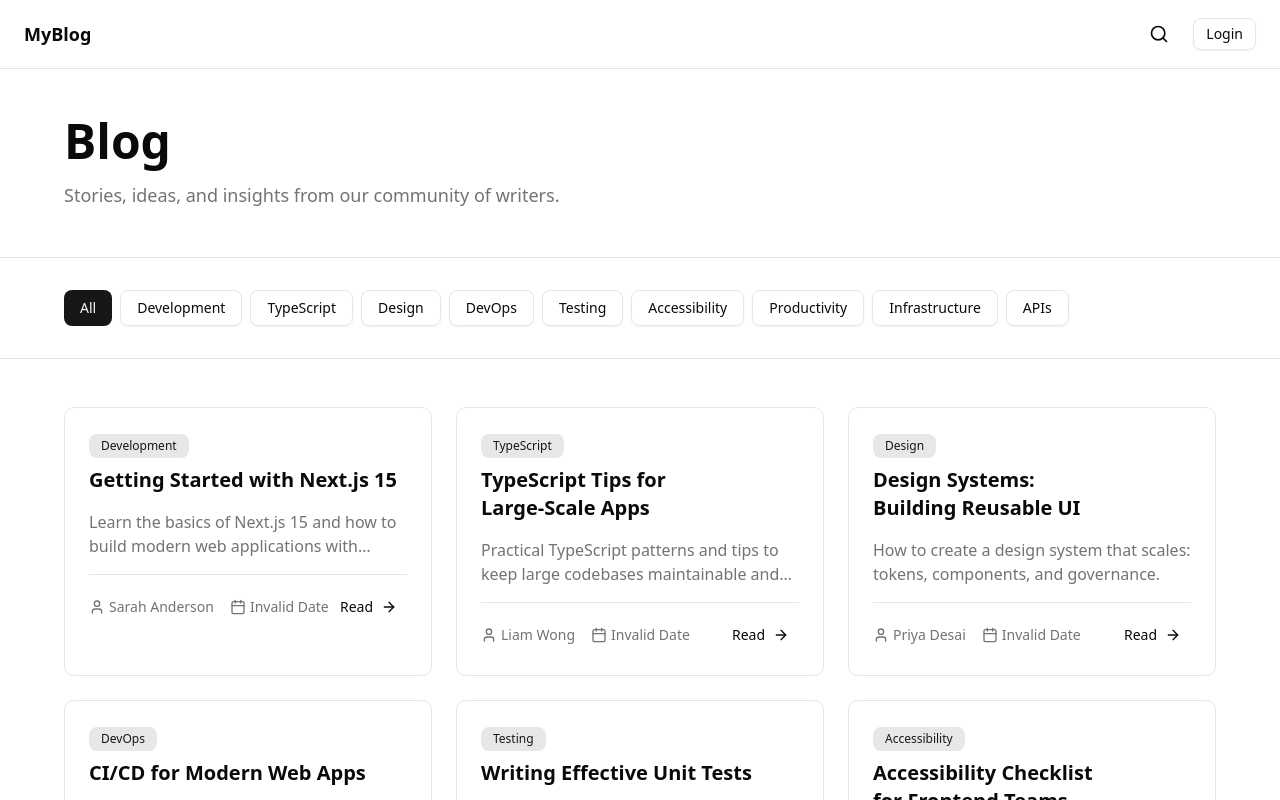
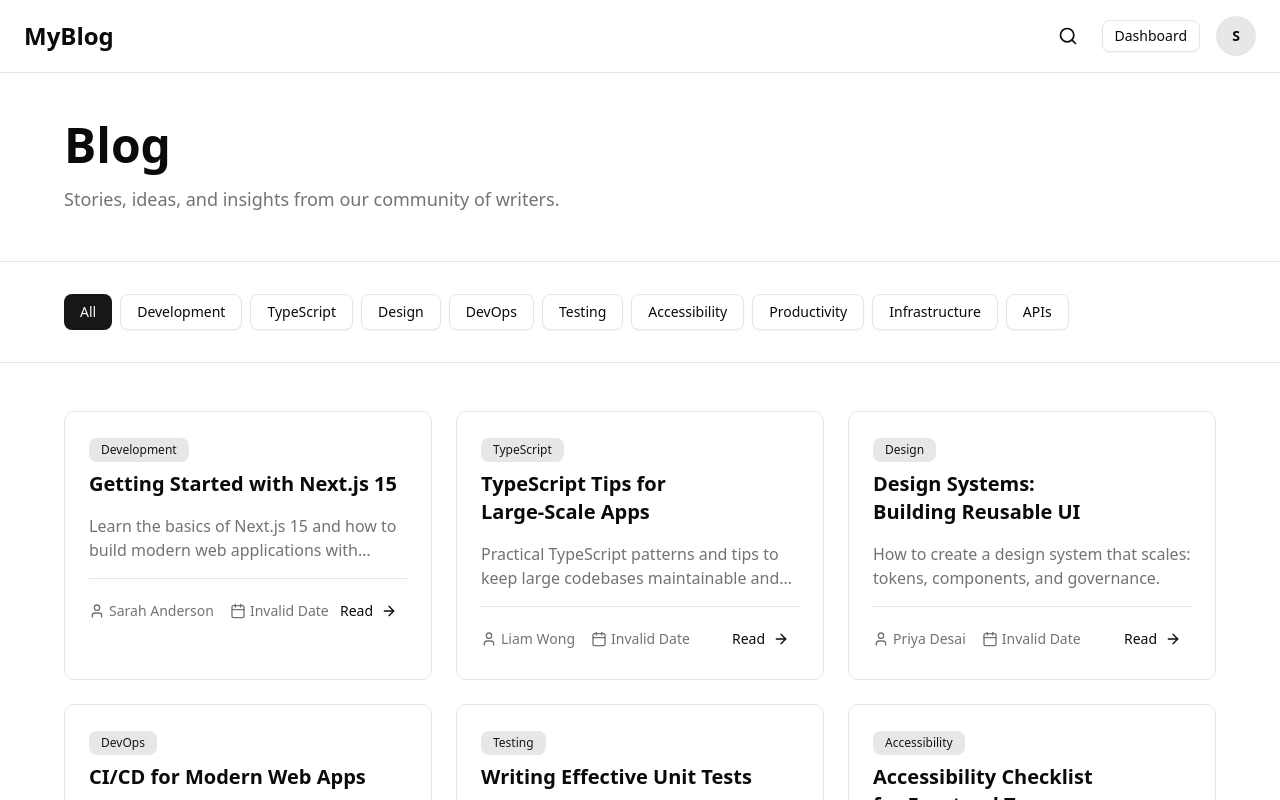
Before and after one commit to ShehaanN/MyBlog, a Next.js app in the folder frontend/: page /blog in a window 1280 px wide. Shown: the top 800 px of the page. Built offline with nearby package versions, Linux system fonts and the light colour scheme.

Commit message:
fix: update blog and CMS components with user,post data

```diff
--- a/frontend/app/blog/[slug]/page.tsx
+++ b/frontend/app/blog/[slug]/page.tsx
@@ -6,6 +6,21 @@ import { useState } from "react";
 import { ArrowLeft } from "lucide-react";
 import Image from "next/image";
 import Link from "next/link";
+
+interface BlogPost {
+  id: number;
+  title: string;
+  excerpt: string;
+  slug: string;
+  content: string;
+  author: string;
+  createdAt: string;
+  category: string;
+  updatedAt: string;
+  status: "published" | "draft" | "archived";
+  readingTime: string;
+  viewCount: number;
+}
 
 const allBlogPosts = [
   {
@@ -51,6 +66,7 @@ Next.js 15 is a powerful update that makes building modern web applications easi
     createdAt: "2025-01-15",
     category: "Development",
     updatedAt: "2025-01-16",
+    status: "published",
     readingTime: "5 min read",
     viewCount: 245,
   },
@@ -82,6 +98,7 @@ Adopting these patterns helps prevent technical debt and keeps TypeScript a prod
     createdAt: "2025-02-03",
     category: "TypeScript",
     updatedAt: "2025-02-04",
+    status: "published",
     readingTime: "6 min read",
     viewCount: 412,
   },
@@ -112,6 +129,7 @@ Invest in a design system early to save time and maintain consistency across pro
     createdAt: "2025-03-10",
     category: "Design",
     updatedAt: "2025-03-12",
+    status: "published",
     readingTime: "4 min read",
     viewCount: 178,
   },
@@ -142,6 +160,7 @@ Good CI/CD practices reduce risk and increase developer confidence.`,
     createdAt: "2025-04-01",
     category: "DevOps",
     updatedAt: "2025-04-02",
+    status: "published",
     readingTime: "5 min read",
     viewCount: 329,
   },
@@ -173,6 +192,7 @@ Quality unit tests improve long-term velocity and confidence.`,
     createdAt: "2025-05-18",
     category: "Testing",
     updatedAt: "2025-05-19",
+    status: "published",
     readingTime: "7 min read",
     viewCount: 287,
   },
@@ -204,6 +224,7 @@ Accessibility is a continuous effort — start small and iterate.`,
     createdAt: "2025-06-05",
     category: "Accessibility",
     updatedAt: "2025-06-05",
+    status: "published",
     readingTime: "3 min read",
     viewCount: 156,
   },
@@ -234,6 +255,7 @@ Combining the right habits with tools helps remote engineers produce consistent,
     createdAt: "2025-07-09",
     category: "Productivity",
     updatedAt: "2025-07-10",
+    status: "published",
     readingTime: "5 min read",
     viewCount: 203,
   },
@@ -266,6 +288,7 @@ Ensure secure tokens, rate limiting, and distributed tracing for edge functions
     createdAt: "2025-08-12",
     category: "Infrastructure",
     updatedAt: "2025-08-13",
+    status: "published",
     readingTime: "6 min read",
     viewCount: 191,
   },
@@ -304,24 +327,10 @@ Monitor query patterns, enforce timeouts, and provide good developer docs to kee
     createdAt: "2025-09-21",
     category: "APIs",
     updatedAt: "2025-09-22",
-    readingTime: "8 min read",
+    status: "published",
     viewCount: 521,
   },
 ];
-
-interface BlogPost {
-  id: number;
-  title: string;
-  slug: string;
-  excerpt: string;
-  content: string;
-  author: string;
-  category: string;
-  createdAt: string;
-  updatedAt: string;
-  readingTime: string;
-  viewCount: number;
-}
 
 const BlogPostPage = () => {
   const { slug } = useParams();
--- a/frontend/app/cms/posts/page.tsx
+++ b/frontend/app/cms/posts/page.tsx
@@ -17,9 +17,25 @@ import {
 import { Plus, Search, Filter } from "lucide-react";
 import { useState } from "react";
 
+interface Post {
+  id: number;
+  title: string;
+  excerpt: string;
+  slug: string;
+  content: string;
+  author: string;
+  createdAt: string;
+  category: string;
+  updatedAt: string;
+  status: "published" | "draft" | "archived";
+  readingTime: string;
+  viewCount: number;
+}
+
 const PostsPage = () => {
   const [searchTerm, setSearchTerm] = useState("");
-  const posts = [
+
+  const [posts, setPosts] = useState<Post[]>([
     {
       id: 1,
       title: "Getting Started with Next.js 15",
@@ -161,7 +177,7 @@ Good CI/CD practices reduce risk and increase developer confidence.`,
       readingTime: "5 min read",
       viewCount: 329,
     },
-  ];
+  ]);
 
   const filteredPosts = posts.filter(
     (post) =>
--- a/frontend/components/blog-header.tsx
+++ b/frontend/components/blog-header.tsx
@@ -6,6 +6,11 @@ import Link from "next/link";
 import { useState } from "react";
 
 const BlogHeader = () => {
+  const user = {
+    id: 1,
+    name: "Shehan Nadeesha",
+    email: "shehan@gmail.com",
+  };
   const [searchOpen, setSearchOpen] = useState(false);
   return (
     <nav className="sticky top-0 z-40 backdrop-blur-sm bg-background/80 border-b border-border">
@@ -13,8 +18,8 @@ const BlogHeader = () => {
         <div className="flex items-center justify-between">
           <div>
             <Link
-              href="/"
-              className="font-bold text-lg hover:text-primary transition"
+              href="/blog"
+              className="font-bold text-2xl hover:text-primary transition"
             >
               MyBlog
             </Link>
@@ -27,11 +32,30 @@ const BlogHeader = () => {
             >
               <Search className="w-5 h-5" />
             </button>
-            <Link href="/auth/login">
-              <Button variant="outline" size="sm">
-                Login
-              </Button>
-            </Link>
+            {user ? (
+              <>
+                <Link
+                  href="/cms/posts"
+                  className="text-foreground hover:text-primary transition"
+                >
+                  <Button variant="outline" size="sm">
+                    Dashboard
+                  </Button>
+                </Link>
+
+                <div className="w-10 h-10 rounded-full bg-primary/10 flex items-center justify-center">
+                  <span className="font-semibold text-sm">
+                    {user.name.charAt(0)}
+                  </span>
+                </div>
+              </>
+            ) : (
+              <Link href="/auth/login">
+                <Button variant="outline" size="sm">
+                  Login
+                </Button>
+              </Link>
+            )}
           </div>
         </div>
         {searchOpen && (
--- a/frontend/components/cms-header.tsx
+++ b/frontend/components/cms-header.tsx
@@ -1,5 +1,9 @@
 const CMSHeader = () => {
-  const user = { name: "Shehan Nadeesha", email: "shehan@gmail.com" };
+  const user = {
+    id: 1,
+    name: "Shehan Nadeesha",
+    email: "shehan@gmail.com",
+  };
   return (
     <header className="sticky top-0 z-40 bg-background border-b border-border">
       <div className="px-6 py-4 flex items-center justify-between">
--- a/frontend/components/cms-sidebar.tsx
+++ b/frontend/components/cms-sidebar.tsx
@@ -18,7 +18,9 @@ const CMSSidebar = () => {
       >
         <div className="p-6 space-y-8">
           <div className="pt-2">
-            <h1 className="text-2xl font-bold text-primary">MyBlog</h1>
+            <Link href={"/blog"}>
+              <h1 className="text-2xl font-bold text-primary">MyBlog</h1>
+            </Link>
             <p className="text-xs text-muted-foreground">Admin Dashboard</p>
           </div>
 
@@ -47,7 +49,7 @@ const CMSSidebar = () => {
               className="w-full gap-2 justify-start bg-transparent"
               asChild
             >
-              <Link href="#">
+              <Link href="/blog">
                 <LogOut className="w-5 h-5" />
                 Logout
               </Link>
```
